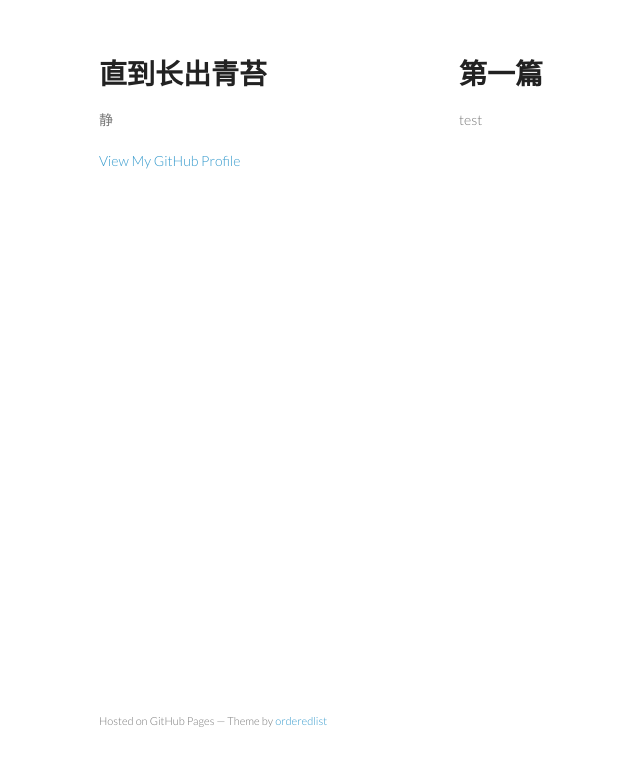
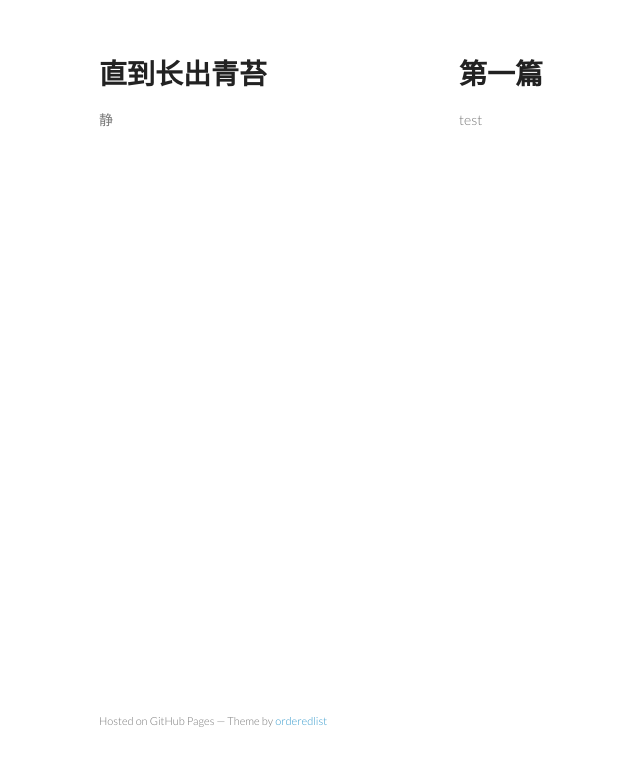
Before and after one commit to osean/osean.github.io, a plain HTML site: page index.html in a window 1280 px wide. Shown: the whole page, without its empty margins (111-751 px from the left). Drawn offline with Linux system fonts and the light colour scheme.

Commit message:
Update index.html

```diff
--- a/index.html
+++ b/index.html
@@ -19,7 +19,6 @@
         <p>静</p>
 
 
-        <p class="view"><a href="https://github.com/osean">View My GitHub Profile</a></p>
 
       </header>
       <section>
```
